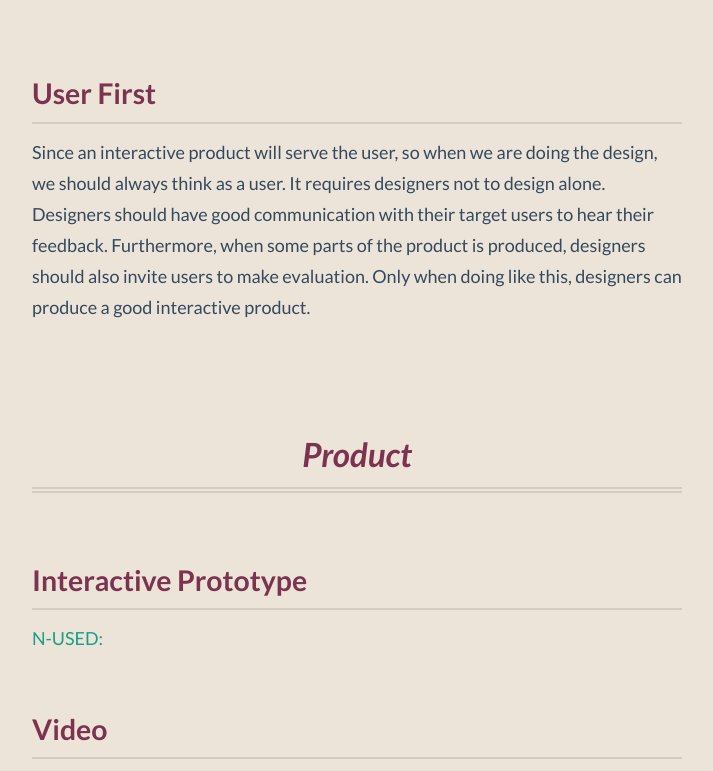
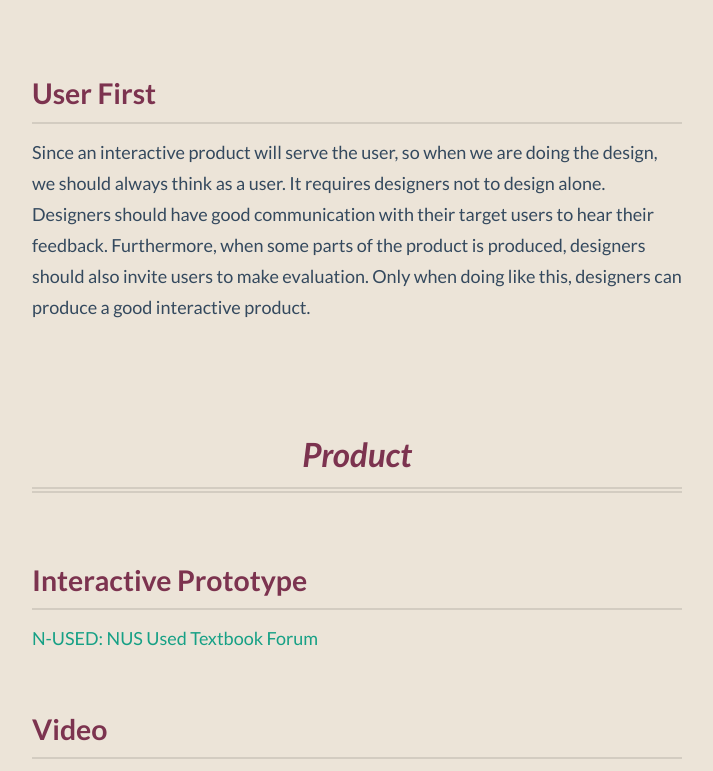
Before and after one commit to MOON-ONE/StatusOnTrack, a plain HTML site: page g3.html in a window 1280 px wide. Shown: the part 11129-11900 px from the top of the page, without its empty margins (283-996 px from the left). Drawn offline with Linux system fonts and the light colour scheme; grey boxes are pictures that could not be loaded.

Commit message:
update title

```diff
--- a/g3.html
+++ b/g3.html
@@ -559,7 +559,7 @@
             <h4>
                 Interactive Prototype
             </h4>
-            <a href="http://moon-one.github.io/N-USED">N-USED:</a>
+            <a href="http://moon-one.github.io/N-USED">N-USED: NUS Used Textbook Forum</a>
             <br>
             <br>
             <h4>
```
